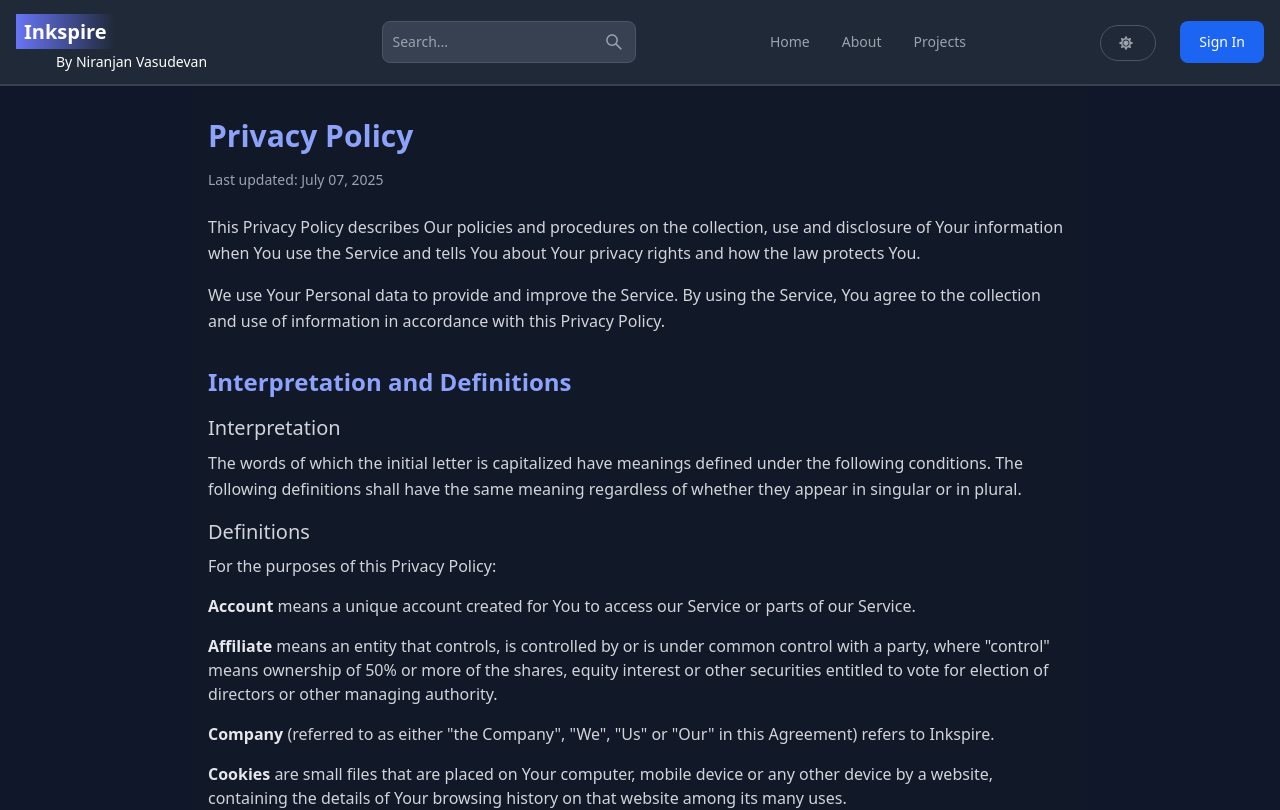
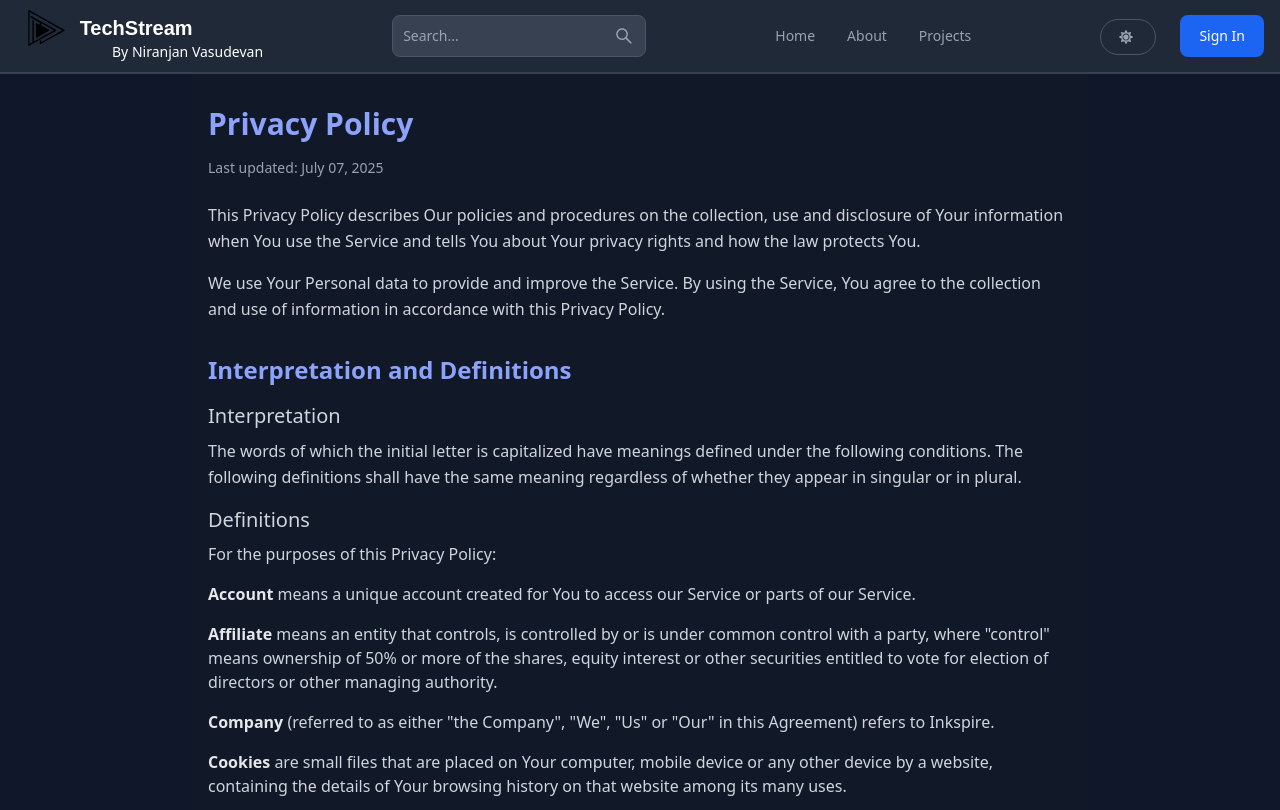
Before and after one commit to niranjan-v2/inkspire-dashboard, a React (Vite) app in the folder client/: page /legal/privacy-policy in a window 1280 px wide. Shown: the top 810 px of the page. Built offline with nearby package versions, Linux system fonts and the light colour scheme; no server answers.

Commit message:
Add logo in header and footer component

```diff
--- a/client/src/components/Footer.jsx
+++ b/client/src/components/Footer.jsx
@@ -10,18 +10,23 @@ export default function FooterCom() {
         <div className="grid w-full justify-between sm:flex md:grid-cols-1">
           <div className="mt-5">
             <Link
-              to="/"
-              className="self-center whitespace-nowrap text-lg sm:text-xl
-                          font-semibold dark:text-white"
-            >
-              <span className="px-2 py-1 bg-gradient-to-r from-indigo-500">
-                Inkspire
-              </span>
-              <br></br>
-              <span className="px-10 text-sm font-normal">
-                By Niranjan Vasudevan
-              </span>
-            </Link>
+                    to="/"
+                    className="self-center whitespace-nowrap text-sm sm:text-xl font-semibold dark:text-white"
+                  >
+                    <div className="flex flex-col">
+                      <div className="flex flex-row items-center">
+                        <img
+                          src="/techstream_icon.svg"
+                          alt="TechStream Logo"
+                          className="h-7 sm:h-9"
+                        />
+                        <span className="px-2 py-1 font-aldrich">TechStream</span>
+                      </div>
+                      <span className="text-xs sm:text-sm font-normal pl-24 -mt-1">
+                        By Niranjan Vasudevan
+                      </span>
+                    </div>
+                  </Link>
           </div>
           <div className="grid grid-cols-2 gap-8 mt-4 sm:grid-cols-3 sm:gap-6">
             <div>
--- a/client/src/components/Header.jsx
+++ b/client/src/components/Header.jsx
@@ -51,20 +51,27 @@ export default function Header() {
     const urlParams = new URLSearchParams(location.search);
     urlParams.set("searchTerm", searchTerm);
     const searchQuery = urlParams.toString();
-    navigate(`/search?${searchQuery}`)
+    navigate(`/search?${searchQuery}`);
   };
   return (
     <Navbar className="border-b-2">
       <Link
         to="/"
-        className="self-center whitespace-nowrap text-sm sm:text-xl
-      font-semibold dark:text-white mt-2"
+        className="self-center whitespace-nowrap text-sm sm:text-xl font-semibold dark:text-white"
       >
-        <span className="px-2 py-1 bg-gradient-to-r from-indigo-500">
-          Inkspire
-        </span>
-        <br></br>
-        <span className="px-10 text-sm font-normal">By Niranjan Vasudevan</span>
+        <div className="flex flex-col">
+          <div className="flex flex-row items-center">
+            <img
+              src="/techstream_icon.svg"
+              alt="TechStream Logo"
+              className="h-7 sm:h-9"
+            />
+            <span className="px-2 py-1 font-aldrich">TechStream</span>
+          </div>
+          <span className="text-xs sm:text-sm font-normal pl-24 -mt-1">
+            By Niranjan Vasudevan
+          </span>
+        </div>
       </Link>
       <form onSubmit={handleSubmit}>
         <TextInput
--- a/client/tailwind.config.js
+++ b/client/tailwind.config.js
@@ -1,5 +1,6 @@
 /** @type {import('tailwindcss').Config} */
-const flowbite = require("flowbite-react/tailwind")
+const flowbite = require("flowbite-react/tailwind");
+
 export default {
   darkMode: ["class"],
   content: [
@@ -55,8 +56,12 @@ export default {
           '4': 'hsl(var(--chart-4))',
           '5': 'hsl(var(--chart-5))'
         }
-  		}
-  	}
+      },
+      // Add the fontFamily extension here
+      fontFamily: {
+        aldrich: ['Aldrich', 'sans-serif'], // Define 'aldrich' as a custom font
+      },
+    },
   },
   plugins: [
     flowbite.plugin(),
@@ -64,5 +69,4 @@ export default {
     require("tailwindcss-animate"),
     require('@tailwindcss/typography')
   ],
-
-}
+};
```
Also changed, not shown: client/public/techstream.svg (added), client/public/techstream_icon.svg (added). Lines whose indentation alone changed are shown as unchanged.
